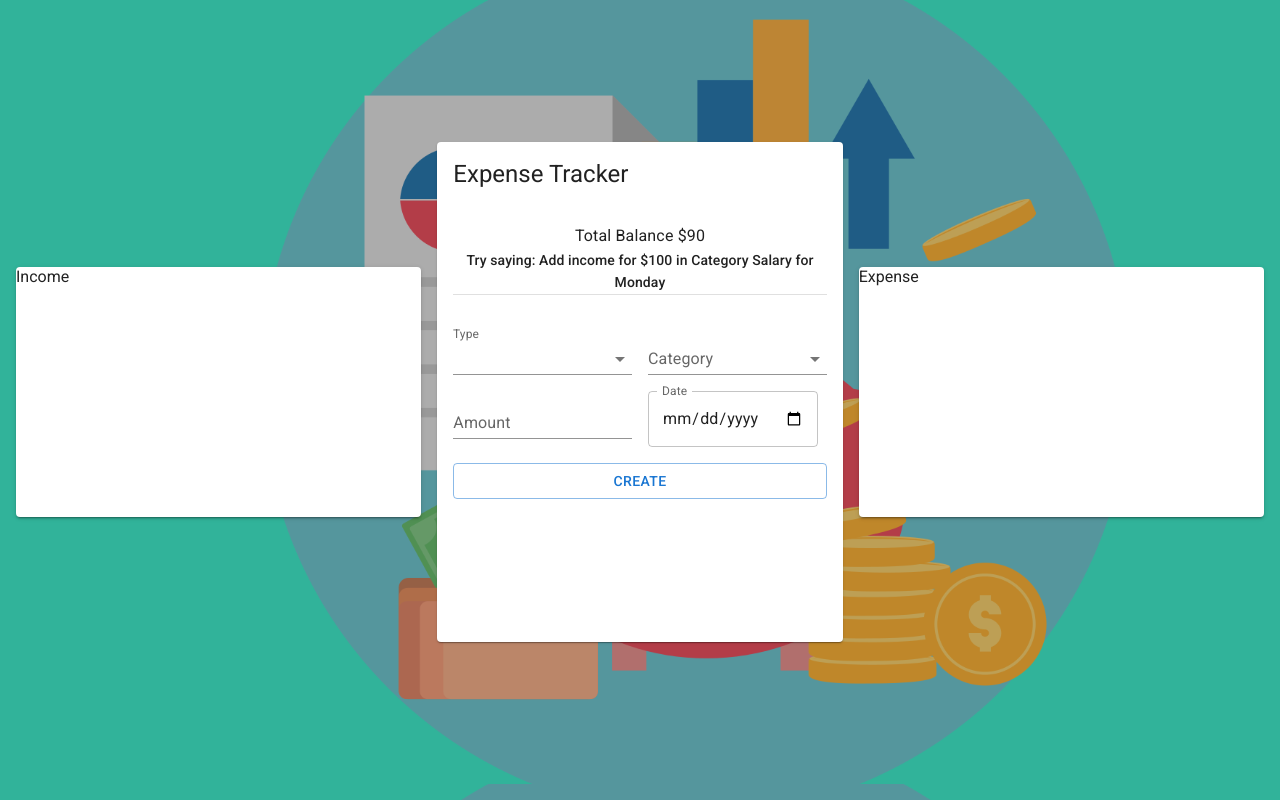
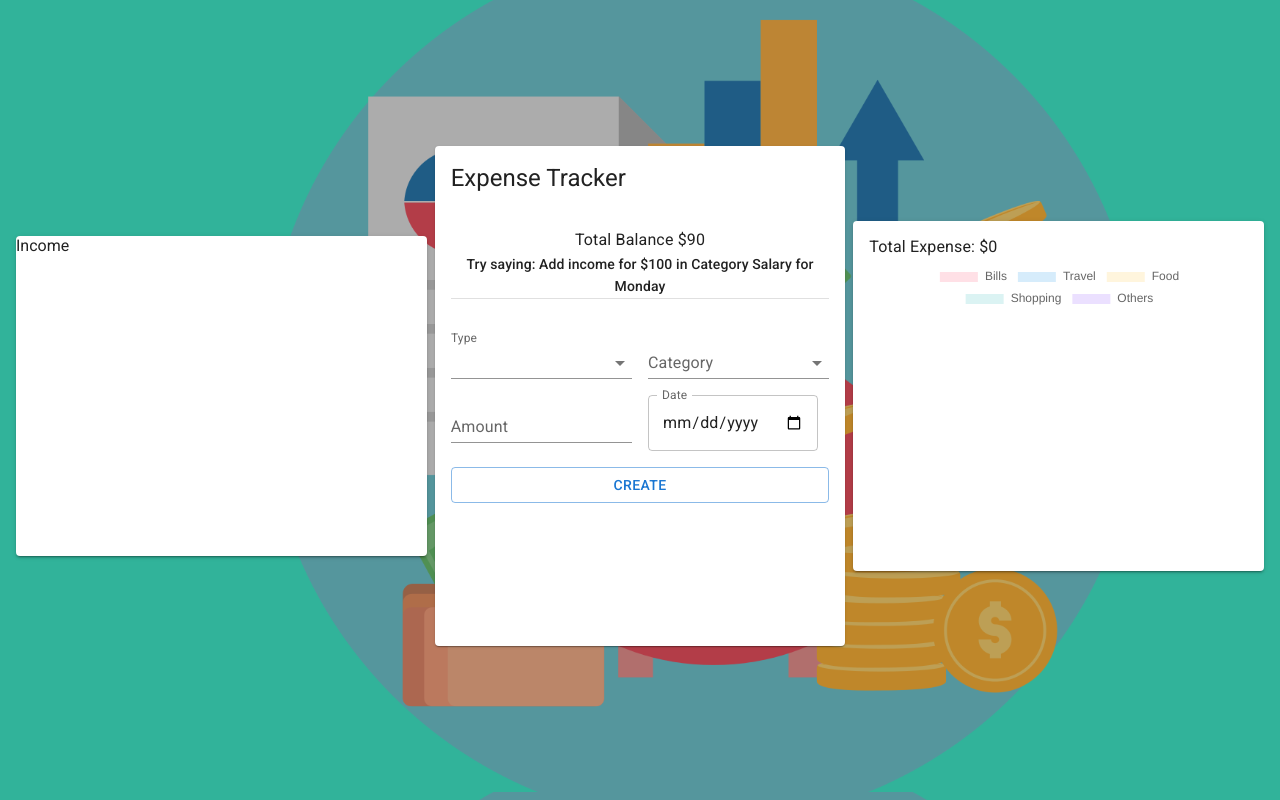
Before and after one commit to Jobayer98/Expense-Tracker, a React (Vite) app in the folder client/: page / in a window 1280 px wide. Built offline with nearby package versions, Linux system fonts and the light colour scheme.

Commit message:
add split all expense

```diff
--- a/client/package.json
+++ b/client/package.json
@@ -18,6 +18,7 @@
     "@mui/x-date-pickers": "^6.8.0",
     "dayjs": "^1.11.8",
     "react": "^18.2.0",
+    "react-chartjs-2": "^5.2.0",
     "react-dom": "^18.2.0",
     "react-hook-form": "^7.45.0",
     "react-window": "^1.8.9",
--- a/client/src/App.jsx
+++ b/client/src/App.jsx
@@ -9,7 +9,7 @@ const App = () => {
   return (
     <Grid
       container
-      spacing={2}
+      spacing={1}
       justifyContent={"center"}
       alignItems={"center"}
       style={{ minHeight: "100vh" }}
--- a/client/src/components/Expense/Expense.jsx
+++ b/client/src/components/Expense/Expense.jsx
@@ -1,9 +1,80 @@
-import { Paper } from "@mui/material";
+import { Grid, Paper, Typography } from "@mui/material";
+import { Chart as ChartJS, ArcElement, Tooltip, Legend } from "chart.js";
+import { useContext } from "react";
+import { Doughnut } from "react-chartjs-2";
+import ExpenseContext from "../../context/ExpenseContext";
+
+ChartJS.register(ArcElement, Tooltip, Legend);
 
 const Expense = () => {
+  const { transactions } = useContext(ExpenseContext);
+
+  const totalExpense = transactions.reduce((prevValue, transaction) => {
+    if (transaction.type === "Expense") {
+      return prevValue + transaction.amount;
+    }
+    return prevValue;
+  }, 0);
+
+  const bills = transactions.reduce((prevBills, item) => {
+    if (item.category === "Bills") {
+      return prevBills + item.amount;
+    }
+    return prevBills;
+  }, 0);
+  const travel = transactions.reduce((prevTravel, item) => {
+    if (item.category === "Travel") {
+      return prevTravel + item.amount;
+    }
+    return prevTravel;
+  }, 0);
+  const food = transactions.reduce((prevFood, item) => {
+    if (item.category === "Food") {
+      return prevFood + item.amount;
+    }
+    return prevFood;
+  }, 0);
+  const shopping = transactions.reduce((prevShopping, item) => {
+    if (item.category === "Shopping") {
+      return prevShopping + item.amount;
+    }
+    return prevShopping;
+  }, 0);
+  const others = transactions.reduce((prevOthers, item) => {
+    if (item.category === "Others") {
+      return prevOthers + item.amount;
+    }
+    return prevOthers;
+  }, 0);
+  const data = {
+    labels: ["Bills", "Travel", "Food", "Shopping", "Others"],
+    datasets: [
+      {
+        data: [bills, travel, food, shopping, others],
+        backgroundColor: [
+          "rgba(255, 99, 132, 0.2)",
+          "rgba(54, 162, 235, 0.2)",
+          "rgba(255, 206, 86, 0.2)",
+          "rgba(75, 192, 192, 0.2)",
+          "rgba(153, 102, 255, 0.2)",
+        ],
+      },
+    ],
+  };
+
   return (
-    <Paper elevation={2} style={{ background: "#fff", height: "250px" }}>
-      Expense
+    <Paper
+      elevation={2}
+      style={{ background: "#fff", height: "350px", paddingTop: "12px" }}
+    >
+      <Typography variant="subtitle1" sx={{ mx: "16px" }}>
+        Total Expense: ${totalExpense}
+      </Typography>
+      <Grid container justifyContent={"center"} alignItems={"center"}>
+        <Grid item>
+          <Doughnut data={data} />
+        </Grid>
+      </Grid>
     </Paper>
   );
 };
--- a/client/src/components/Income/Income.jsx
+++ b/client/src/components/Income/Income.jsx
@@ -2,7 +2,7 @@ import { Paper } from "@mui/material";
 
 const Income = () => {
   return (
-    <Paper elevation={2} style={{ background: "#fff", height: "250px" }}>
+    <Paper elevation={2} style={{ background: "#fff", height: "320px" }}>
       Income
     </Paper>
   );
```
Also changed, not shown: 1 other file (tests, documents, lock files or other folders).
